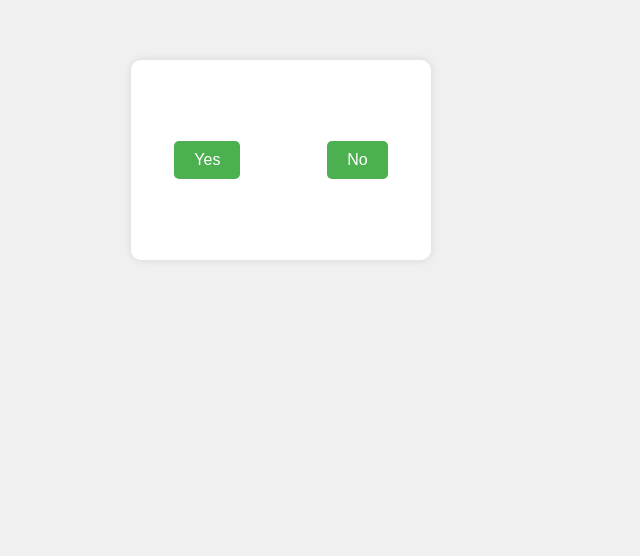
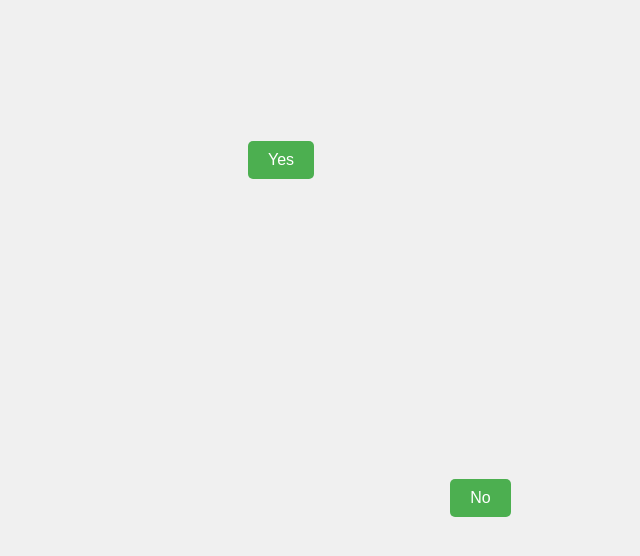
Before and after one commit to iamAkuma/yes-no-button, a React (Create React App) app: page / in a window 1280 px wide. Shown: the part 240-796 px from the top of the page, without its empty margins (359-999 px from the left). Built offline with nearby package versions, Linux system fonts and the light colour scheme.

Commit message:
No moves to a random position when hovered

```diff
--- a/src/App.js
+++ b/src/App.js
@@ -1,22 +1,37 @@
 import React, { useState } from 'react';
 
 const getRandomPosition = () => ({
-  top: `${Math.random() * 70}vh`,
-  left: `${Math.random() * 70}vw`,
+  top: `${Math.random() * window.innerHeight}px`,
+  left: `${Math.random() * window.innerWidth}px`,
 });
+
+const distanceThreshold = 150; // Threshold to ensure the button moves away from the mouse
 
 const App = () => {
   const [noButtonPosition, setNoButtonPosition] = useState(getRandomPosition());
+  const [mousePosition, setMousePosition] = useState({ x: 0, y: 0 });
 
-  const handleNoButtonClick = () => {
-    setNoButtonPosition(getRandomPosition());
+  const handleMouseMove = (e) => {
+    setMousePosition({ x: e.clientX, y: e.clientY });
+  };
+
+  const handleNoButtonHover = () => {
+    let newPosition = getRandomPosition();
+    while (
+      Math.sqrt(
+        Math.pow(newPosition.left - mousePosition.x, 2) + Math.pow(newPosition.top - mousePosition.y, 2)
+      ) < distanceThreshold
+    ) {
+      newPosition = getRandomPosition();
+    }
+    setNoButtonPosition(newPosition);
   };
 
   return (
-    <div className="container"> {/* Use className instead of style */}
-      <div className="box"> {/* Use className instead of style */}
-        <button className="button">Yes</button> {/* Use className instead of style */}
-        <button className="button" style={noButtonPosition} onClick={handleNoButtonClick}>
+    <div className="container" onMouseMove={handleMouseMove}>
+      <div className="box">
+        <button className="button">Yes</button>
+        <button className="button" style={noButtonPosition} onMouseEnter={handleNoButtonHover}>
           No
         </button>
       </div>
--- a/src/index.css
+++ b/src/index.css
@@ -20,17 +20,13 @@ code {
 }
 
 .box {
-  width: 300px;
-  height: 200px;
-  border-radius: 10px;
-  box-shadow: 0 0 10px rgba(0, 0, 0, 0.1); /* Soft shadow */
-  background: #ffffff; /* White background */
   display: flex;
   justify-content: space-around;
   align-items: center;
 }
 
 .button {
+  position: absolute; /* Ensure absolute positioning for both buttons */
   padding: 10px 20px;
   border-radius: 5px;
   border: none;
```
